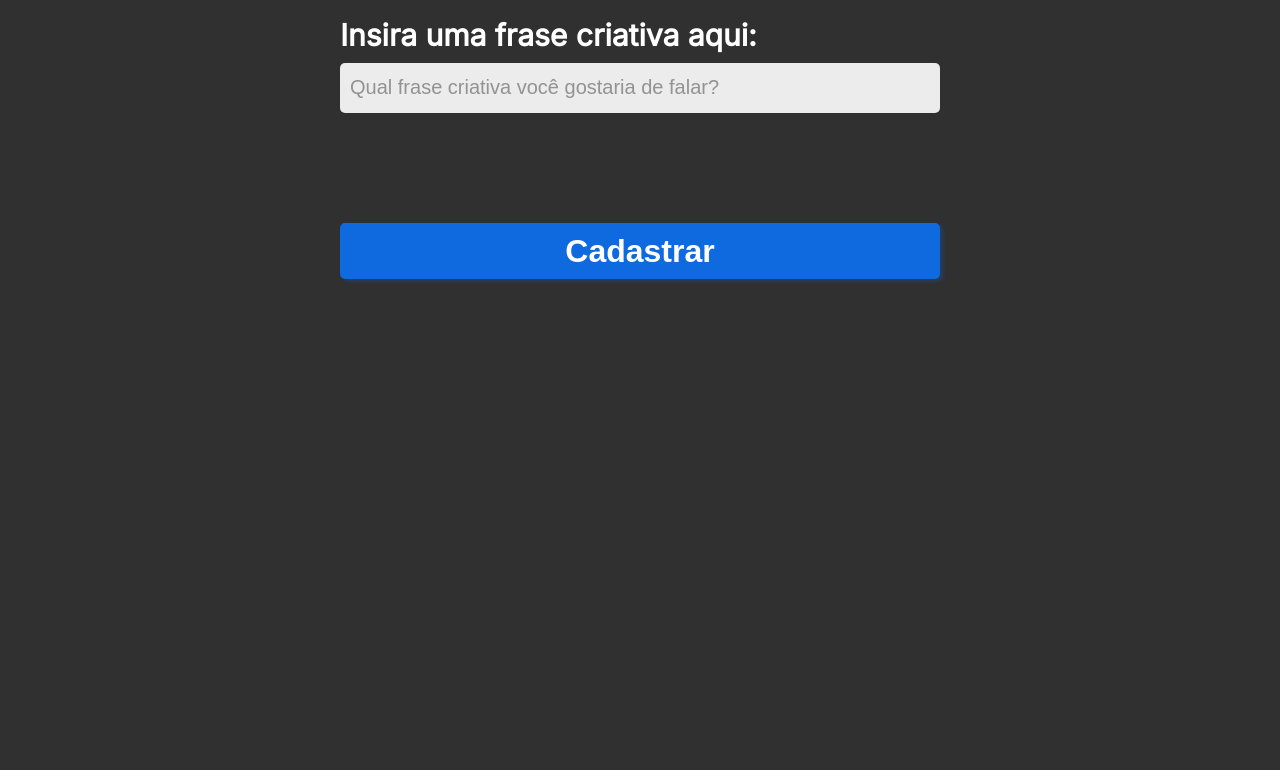
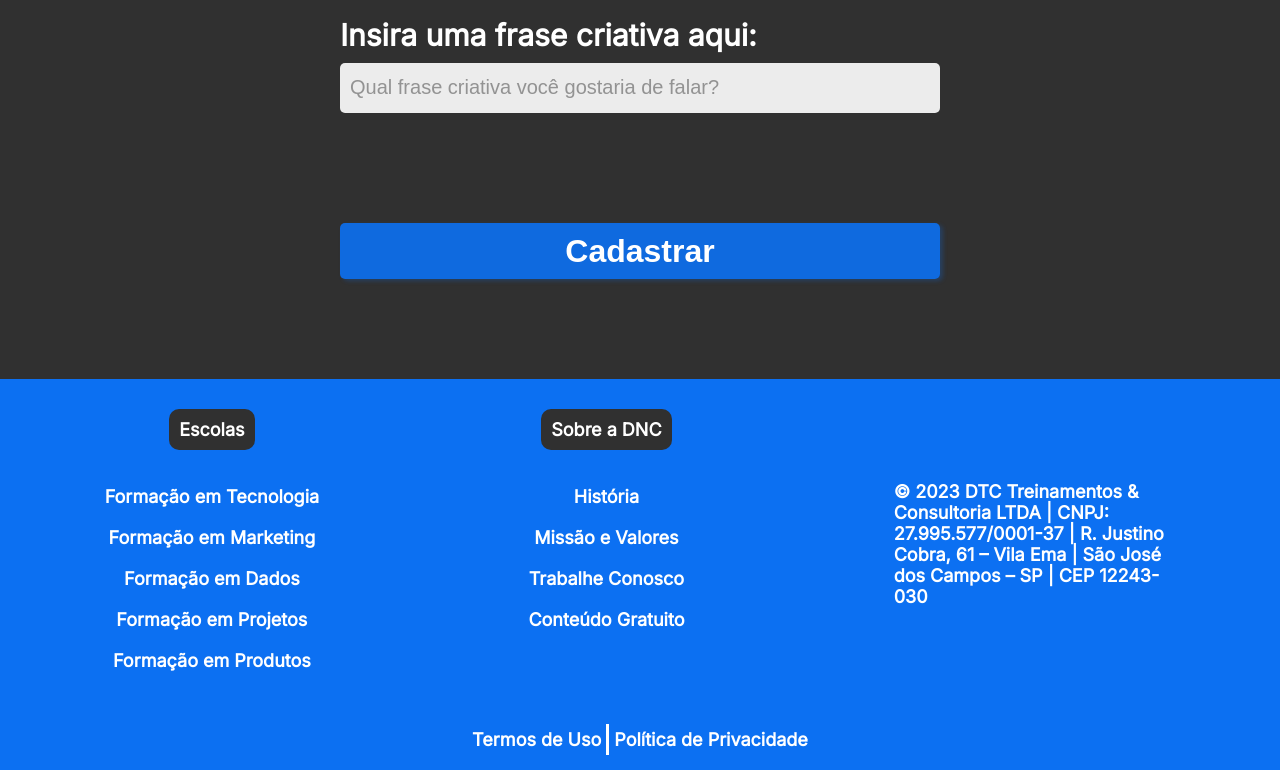
Before and after one commit to LuizGui28/bootcamp-DNC, a plain HTML site: page index.html in a window 1280 px wide. Shown: the part 1279-2049 px from the top of the page. Before the commit the page ends 1658 px from the top, so only its background shows below. Drawn offline with Linux system fonts and the light colour scheme; a web font is replaced by a local one.

```diff
--- a/index.html
+++ b/index.html
@@ -70,5 +70,59 @@
             <input type="submit" value="Cadastrar">
         </form>
     </section>
+
+    <footer>
+        <div class="linha1">
+            <nav>
+                <h5>Escolas</h5>
+                <ul>
+                    <li>
+                        <a href="">Formação em Tecnologia</a>
+                    </li>
+                    <li>
+                        <a href="">Formação em Marketing</a>
+                    </li>
+                    <li>
+                        <a href="">Formação em Dados</a>
+                    </li>
+                    <li>
+                        <a href="">Formação em Projetos</a>
+                    </li>
+                    <li>
+                        <a href="">Formação em Produtos</a>
+                    </li>
+                </ul>
+            </nav>
+            <nav>
+                <h5>Sobre a DNC</h5>
+                <ul>
+                    <li>
+                        <a href="">História</a>
+                    </li>
+                    <li>
+                        <a href="">Missão e Valores</a>
+                    </li>
+                    <li>
+                        <a href="">Trabalhe Conosco</a>
+                    </li>
+                    <li>
+                        <a href="">Conteúdo Gratuito</a>
+                    </li>
+                </ul>
+            </nav>
+            <div class="endereco">
+                © 2023 DTC Treinamentos & Consultoria
+                LTDA | CNPJ: 27.995.577/0001-37 | R.
+                Justino Cobra, 61 – Vila Ema | São José dos
+                Campos – SP | CEP 12243-030
+            </div>
+        </div>
+
+        <div class="linha2">
+            <a href="">Termos de Uso</a>
+            <a href="">Política de Privacidade</a>
+        </div>
+
+    </footer>
 </body>
 </html>
--- a/style.css
+++ b/style.css
@@ -160,3 +160,143 @@ body{
         box-shadow: 3px 2px 4px rgba(12, 112, 242, 0.25);
         cursor: pointer;
     }
+
+    /* Footer */
+
+    footer{
+        width: 100%;
+        background-color: var(--azul-dnc) ;
+    }
+
+    footer .linha1{
+        display: flex;
+        justify-content: space-around;
+        align-items: center;
+    }
+
+    footer ul{
+        list-style: none;
+        margin: 0px;
+        padding: 0px;
+    }
+
+    footer nav{
+        display: flex;
+        flex-direction: column;
+        align-items: center;
+        height: 330px;
+
+    }
+
+    footer h5{
+        text-align: center;
+        color: white;
+        font-weight: 800;
+        font-size: 18px;
+        font-family: var(--font-padrao);
+        background-color: var(--preto-dnc);
+        border-radius: 10px;
+        padding: 10px 10px 10px 10px;
+        margin-bottom: 16px;
+    }
+
+    footer ul li{
+        text-align: center;
+        color: white;
+        font-weight: 600;
+        font-size: 18px;
+        font-family: var(--font-padrao);
+        margin: 20px 0px 20px 0px;
+    }
+
+    footer ul li a{
+        color: white;
+        text-decoration: none;
+    }
+
+    footer ul li a:hover{
+        color: var(--cinza-hover);
+    }
+
+    footer .endereco{
+        font-family: var(--font-padrao);
+        color: white;
+        font-size: 18px;
+        font-weight: 600;
+        align-items: center;
+        width: 22%;
+    }
+
+    footer .linha2{
+        display: flex;
+        justify-content: center;
+        margin: 0px;
+        padding: 15px;
+    }
+
+    footer .linha2 a{
+        font-family: var(--font-padrao);
+        font-size: 18px;
+        font-weight: 600;
+        color: white;
+        text-decoration: none;
+        padding: 5px;
+    }
+
+    footer .linha2 a:first-child{
+        border-right: 3px solid white;
+    }
+
+    footer .linha2 a:hover{
+        color: var(--cinza-hover);
+    }
+
+
+    @media only screen and (max-width: 600px){
+
+        /* Menu */
+
+        #principal{
+            display: flex;
+            flex-direction:column ;
+            height: auto;
+        }
+
+        #menu{
+            flex-direction: column;
+            width: 100%;
+            margin: 0px;
+        }
+
+        #menu a{
+            display: flex;
+            align-items: center;
+            height: 50px;
+        }
+
+        #principal button{
+            width: 100%;
+            margin: 0px;
+        }
+
+        /* Section */
+
+        section h1{
+            font-size: 38px;
+        }
+
+        section h2{
+            font-size: 28px;
+            padding-right: 15px;
+            padding-left: 15px;
+        }
+
+        form{
+            width: 95% ;
+            font-size: 20px;
+        }
+
+        .checkbox-itens label{
+            font-size: 17px;
+        }
+    }
```
